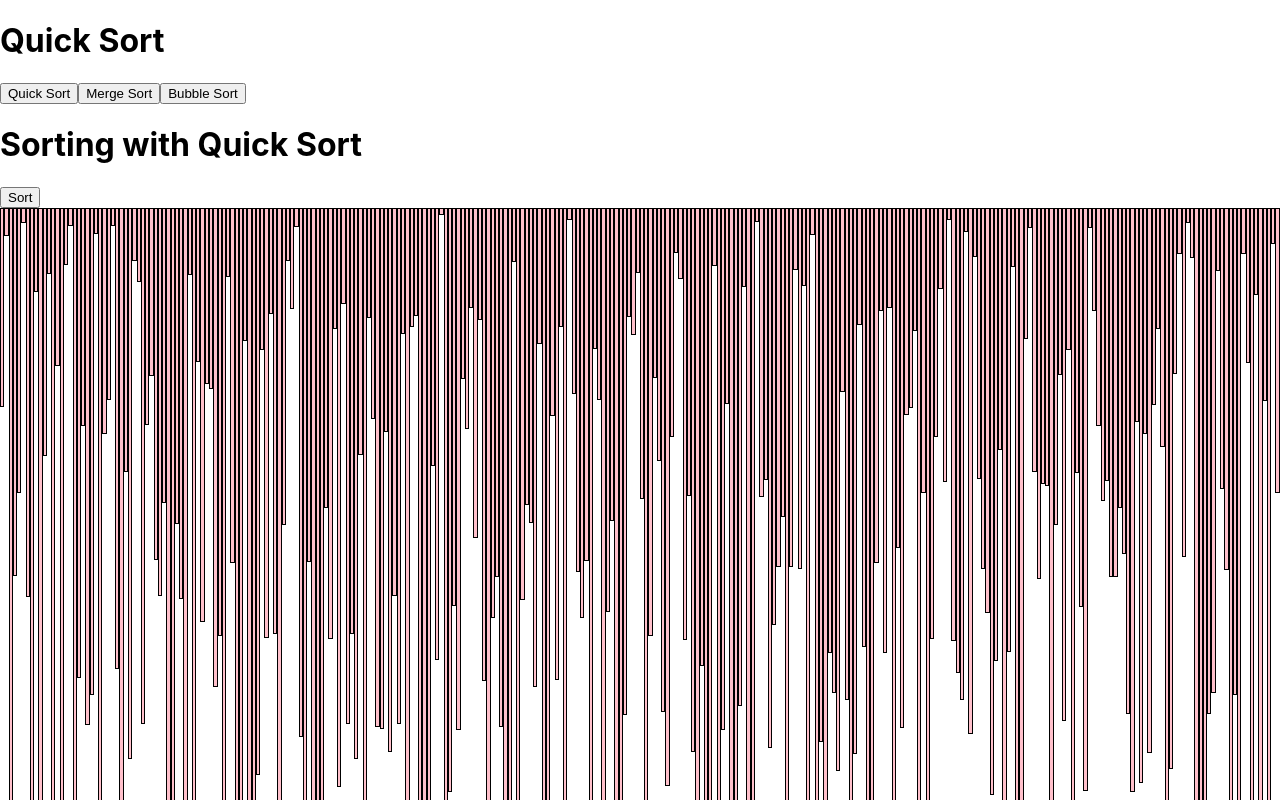
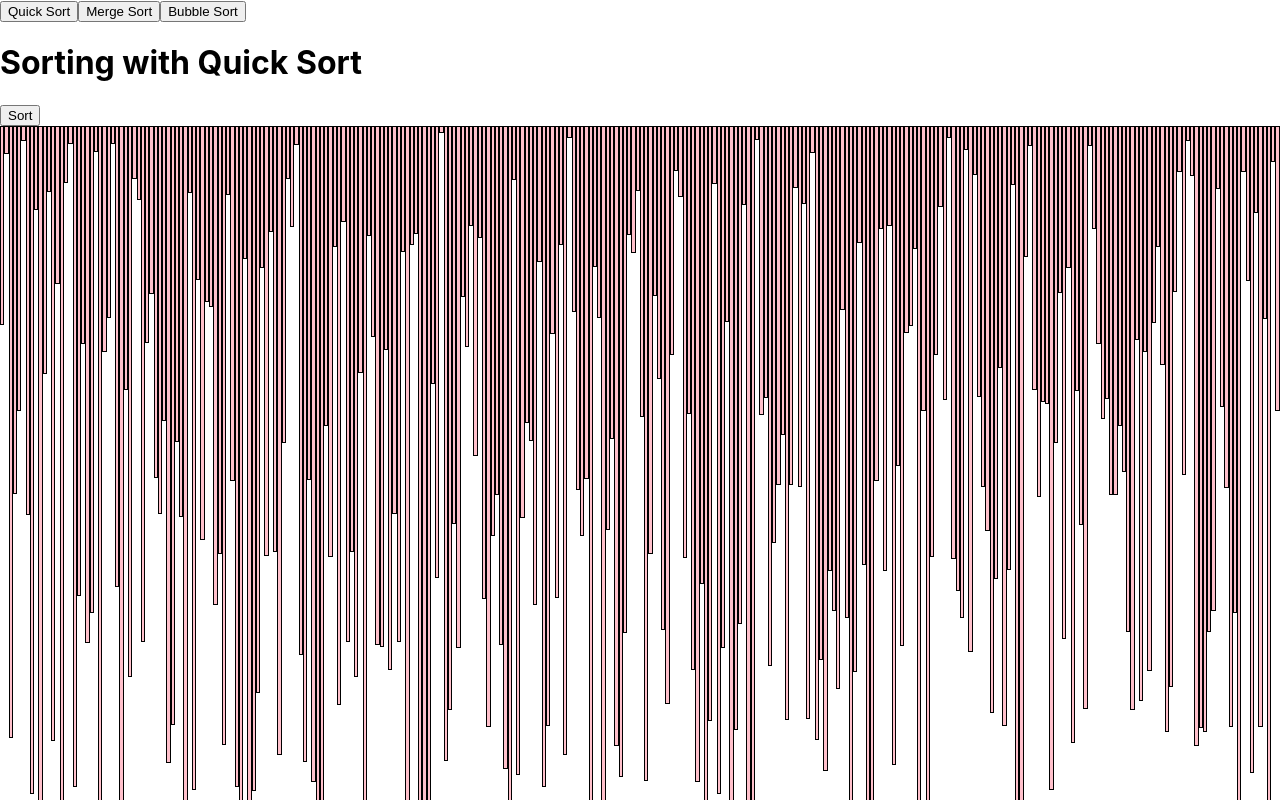
Before and after one commit to chrxtopher/Sort-It-Out, a React (Create React App) app: page / in a window 1280 px wide. Shown: the top 800 px of the page. Built offline with nearby package versions, Linux system fonts and the light colour scheme.

Commit message:
Removed header

```diff
--- a/src/components/Home.jsx
+++ b/src/components/Home.jsx
@@ -12,7 +12,6 @@ function Home() {
   return (
     <div>
       <header>
-        <h1>{activeAlgorithm}</h1>
         <button
           type="button"
           className="change-sort-button"
```
